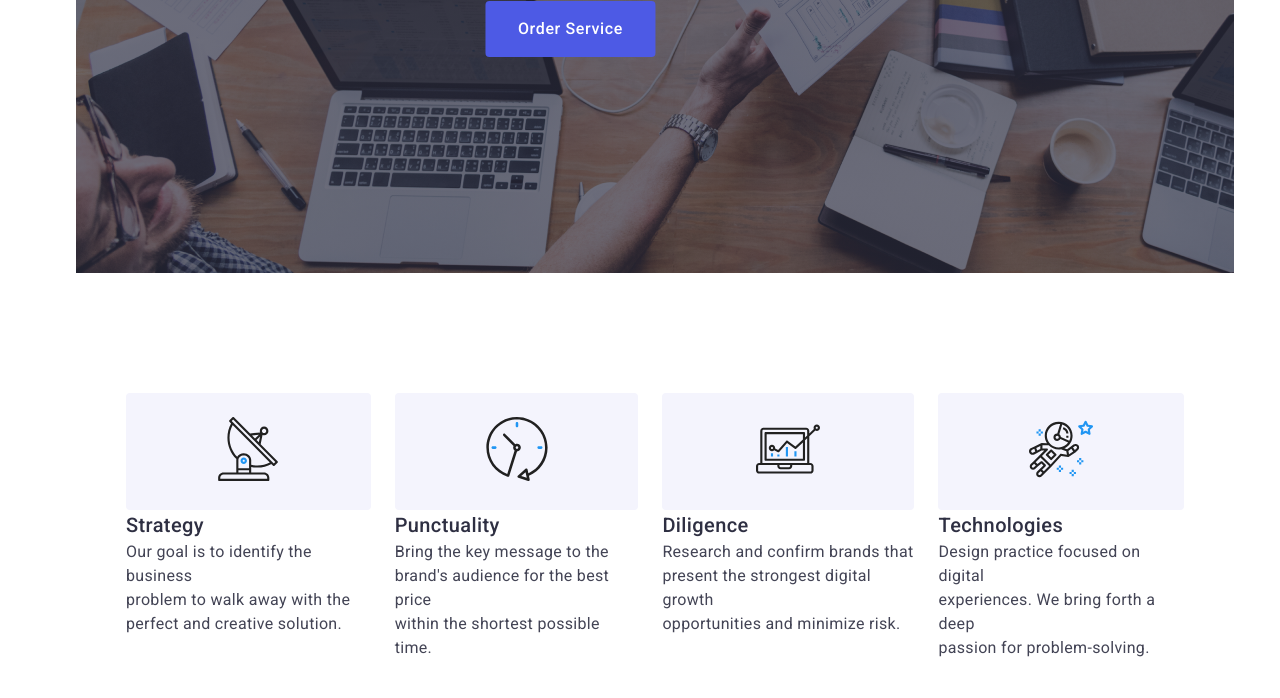
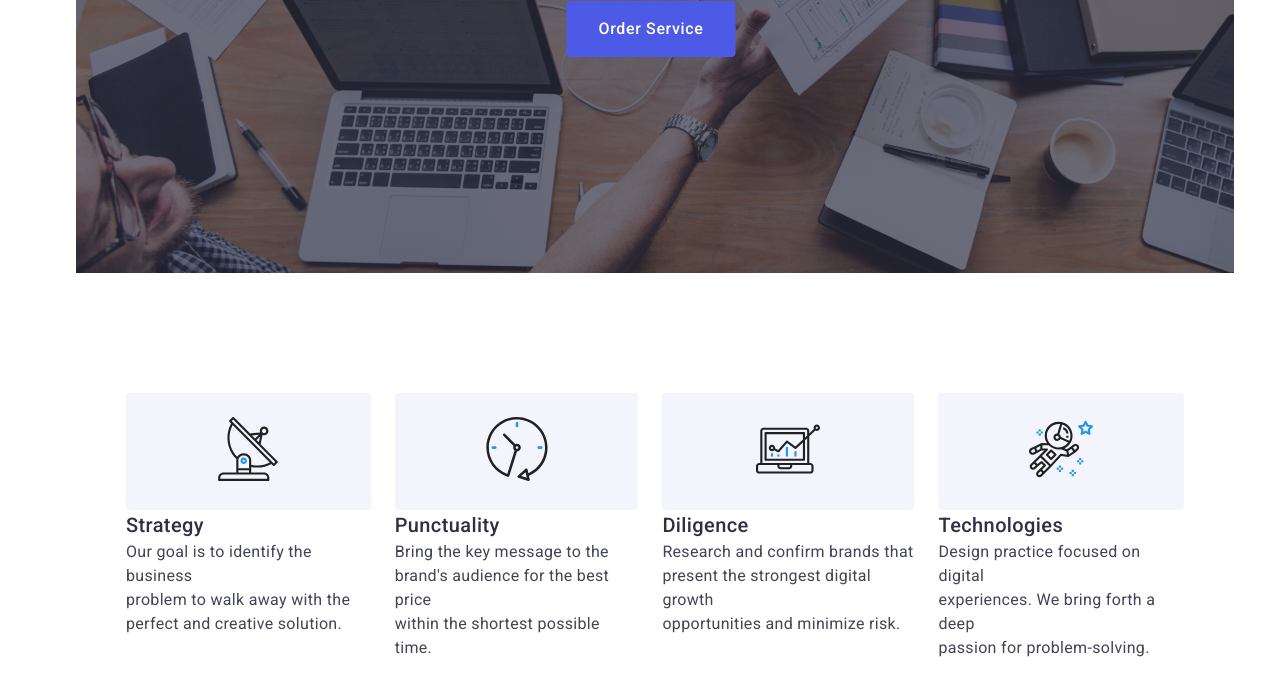
Before and after one commit to d3monw1ngs/goit-markup-hw-05, a plain HTML site: page index.html in a window 1280 px wide. Shown: the part 402-1100 px from the top of the page. Drawn offline with nearby package versions, Linux system fonts and the light colour scheme.

Commit message:
Update styles.css

```diff
--- a/css/styles.css
+++ b/css/styles.css
@@ -193,6 +193,8 @@ header {
     margin: 0 auto;
     padding: 16px 32px;
     transform: translate(-50%, -50%);
+    align-items: center;
+    margin-left: 560px;
 }
 
 .hero-button:focus,
```
